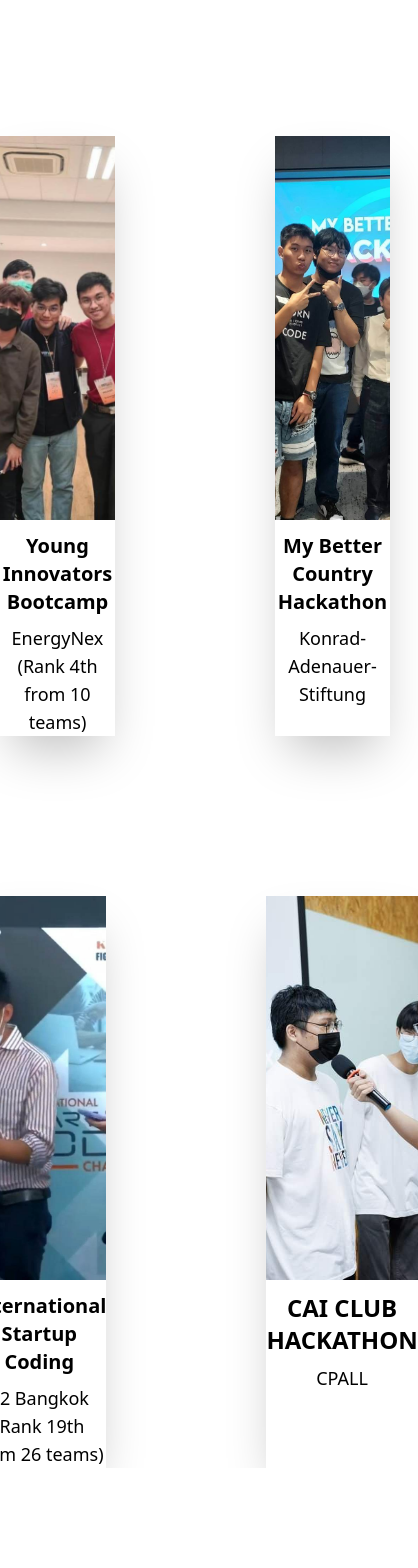
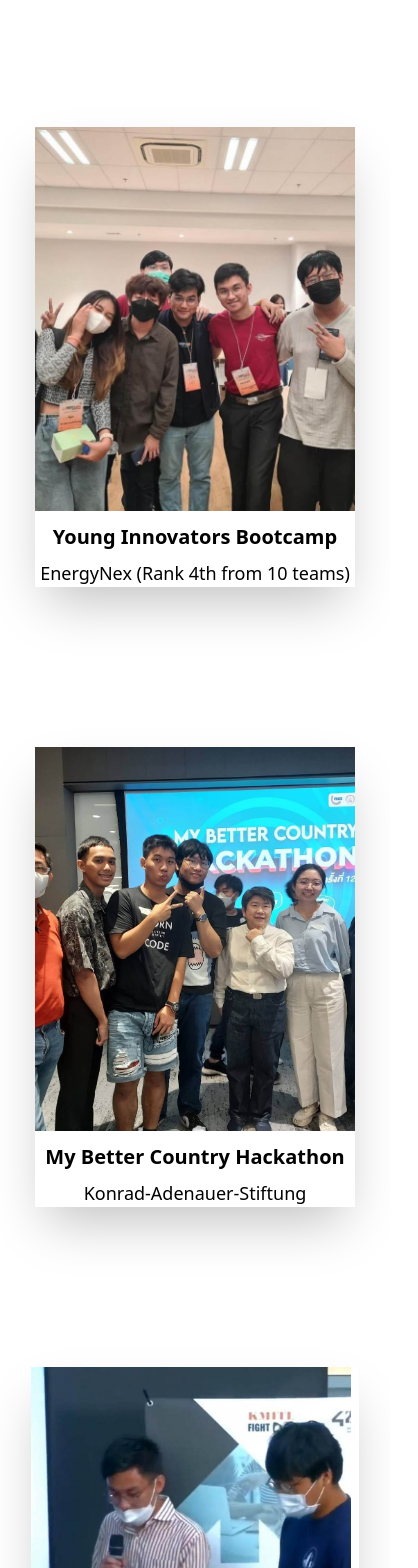
Before and after one commit to Pheeraphat47/old-portfolio, a React (Create React App) app: page /Activity in a window 390 px wide. Shown: the part 280-1848 px from the top of the page, 418 px wide, since content can reach past the window. Before the commit the page ends 1748 px from the top, so only its background shows below. Built offline with nearby package versions, Linux system fonts and the light colour scheme.

Commit message:
finish responsive

```diff
--- a/src/Pages/Activity.jsx
+++ b/src/Pages/Activity.jsx
@@ -1,7 +1,10 @@
+import "../Styles/Column.css";
+
+
 function Activity() {
   return (
     <div>
-      <h1 className="text-5xl mt-32 text-center font-bold">Activity</h1>
+      <h1 className="text-5xl mt-32 text-center font-bold topic">Activity</h1>
 
       {/* เรียงตามวันที่ได้  (ก่อน-หลัง)
               1. Tobeit66
@@ -11,11 +14,11 @@ function Activity() {
             */}
 
       <div className="mt-40">
-        <div className="flex flex-row justify-center">
-          <div className="helloworld mr-40 shadow-2xl hover:scale-110 duration-150 ">
+        <div className="flex flex-row justify-center first_column">
+          <div className="first mr-40 shadow-2xl hover:scale-110 duration-150 ">
             <img
               src="../img/Energynex.jpg"
-              alt="helloworld"
+              alt="energynex"
               className="w-80 h-96 object-cover"
             />
             <h3 className="text-center text-xl font-semibold pt-3 pb-2">
@@ -24,10 +27,10 @@ function Activity() {
             <p className="text-center text-lg">EnergyNex (Rank 4th from 10 teams)</p>
           </div>
 
-          <div className="climathon shadow-2xl hover:scale-110 duration-150 ">
+          <div className="second shadow-2xl hover:scale-110 duration-150 ">
             <img
               src="../img/bettercountry.jpg"
-              alt="environhack"
+              alt="mybettercountry"
               className="w-80 h-96 object-cover"
             />
             <h3 className="text-center text-xl font-semibold pt-3 pb-2">
@@ -37,11 +40,11 @@ function Activity() {
           </div>
         </div>
 
-        <div className="flex flex-row justify-center mt-40">
-          <div className="charmcase mr-40 shadow-2xl hover:scale-110 duration-150 ">
+        <div className="flex flex-row justify-center mt-40 second_column">
+          <div className="third mr-40 shadow-2xl hover:scale-110 duration-150 ">
             <img
               src="../img/42Bangkok.jpg"
-              alt="chula"
+              alt="42Bangkok"
               className="w-80 h-96 object-cover"
             />
             <h3 className="text-center text-xl font-semibold pt-3 pb-2">
@@ -50,10 +53,10 @@ function Activity() {
             <p className="text-center text-lg">42 Bangkok (Rank 19th from 26 teams)</p>
           </div>
 
-          <div className="tobeit shadow-2xl hover:scale-110 duration-150">
+          <div className="fourth shadow-2xl hover:scale-110 duration-150">
             <img
               src="../img/Caihackathon.jpg"
-              alt="tobeit"
+              alt="caihackathon"
               className="w-80 h-96 object-cover"
             />
             <h3 className="text-center text-2xl font-semibold pt-3 pb-2">
--- a/src/Pages/Award.jsx
+++ b/src/Pages/Award.jsx
@@ -1,7 +1,9 @@
+import "../Styles/Column.css";
+
 function Award() {
   return (
     <div>
-      <h1 className="text-5xl mt-32 text-center font-bold">Award&Honors</h1>
+      <h1 className="text-5xl mt-32 text-center font-bold topic">Award&Honors</h1>
 
       {/* เรียงตามวันที่ได้  (ก่อน-หลัง)
               1. Tobeit66
@@ -11,8 +13,8 @@ function Award() {
             */}
 
       <div className="mt-40">
-        <div className="flex flex-row justify-center">
-          <div className="helloworld mr-40 shadow-2xl hover:scale-110 duration-150 ">
+        <div className="flex flex-row justify-center first_column">
+          <div className="first mr-40 shadow-2xl hover:scale-110 duration-150 ">
             <img
               src="../img/Helloworld.jpg"
               alt="helloworld"
@@ -22,7 +24,7 @@ function Award() {
             <p className="text-center text-lg">Best FrontEnd Development</p>
           </div>
 
-          <div className="climathon shadow-2xl hover:scale-110 duration-150 ">
+          <div className="second shadow-2xl hover:scale-110 duration-150 ">
             <img
               src="../img/Environhack.jpg"
               alt="environhack"
@@ -33,8 +35,8 @@ function Award() {
           </div>
         </div>
 
-        <div className="flex flex-row justify-center mt-40">
-          <div className="charmcase mr-40 shadow-2xl hover:scale-110 duration-150 ">
+        <div className="flex flex-row justify-center mt-40 second_column">
+          <div className="third mr-40 shadow-2xl hover:scale-110 duration-150 ">
             <img
               src="../img/Chula.png"
               alt="chula"
@@ -44,7 +46,7 @@ function Award() {
             <p className="text-center text-lg">1st Runner Up</p>
           </div>
 
-          <div className="tobeit shadow-2xl hover:scale-110 duration-150">
+          <div className="fourth shadow-2xl hover:scale-110 duration-150">
             <img
               src="../img/Tobeit.jpg"
               alt="tobeit"
--- a/src/Pages/Project.jsx
+++ b/src/Pages/Project.jsx
@@ -1,7 +1,10 @@
+import "../Styles/Column.css";
+
+
 function Project() {
   return (
     <div>
-      <h1 className="text-5xl mt-32 text-center font-bold">Projects</h1>
+      <h1 className="text-5xl mt-32 text-center font-bold topic">Projects</h1>
 
       {/* เรียงตามวันที่ได้  (ก่อน-หลัง)
               1. Tobeit66
@@ -11,8 +14,8 @@ function Project() {
             */}
 
       <div className="mt-40">
-        <div className="flex flex-row justify-center">
-          <div className="worldcup mr-40 shadow-2xl hover:scale-110 duration-150 ">
+        <div className="flex flex-row justify-center first_column">
+          <div className="first mr-40 shadow-2xl hover:scale-110 duration-150 ">
             <img
               src="../img/worldcup.png"
               alt="worldcup"
@@ -24,7 +27,7 @@ function Project() {
             <p className="text-center text-lg">Nodejs&Expressjs Projects</p>
           </div>
 
-          <div className="registrationform shadow-2xl hover:scale-110 duration-150 ">
+          <div className="second shadow-2xl hover:scale-110 duration-150 ">
             <img
               src="../img/Registrationform.png"
               alt="Registrationform"
@@ -37,8 +40,8 @@ function Project() {
           </div>
         </div>
 
-        <div className="flex flex-row justify-center mt-40">
-          <div className="diary mr-40 shadow-2xl hover:scale-110 duration-150 ">
+        <div className="flex flex-row justify-center mt-40 second_column">
+          <div className="third mr-40 shadow-2xl hover:scale-110 duration-150 ">
             <img
               src="../img/Diary.png"
               alt="Diary"
@@ -50,7 +53,7 @@ function Project() {
             <p className="text-center text-lg">Web Technology Projects</p>
           </div>
 
-          <div className="todolist shadow-2xl hover:scale-110 duration-150">
+          <div className="fourth shadow-2xl hover:scale-110 duration-150">
             <img
               src="../img/todolist.png"
               alt="todolist"
--- /dev/null
+++ b/src/Styles/Column.css
@@ -0,0 +1,41 @@
+@media screen and (max-width: 820px) {
+    .first_column{
+        flex-direction: column;
+        align-items: center;
+    }
+
+    .first{
+        margin: 0 auto;
+    }
+
+    .second{
+        margin-top: 10rem;
+    }
+
+    .third{
+        margin: 0 auto;
+    }
+
+    .fourth{
+        margin-top: 10rem;
+    }
+
+    .second_column{
+        flex-direction: column;
+        align-items: center;
+    }
+
+    .topic{
+        font-size: 2.441rem;
+    }
+}
+
+@media screen and (max-width: 375px) {
+    .first_column{
+        width: -2%;
+    }
+
+    .second_column{
+        width: -2%;
+    }
+}
--- /dev/null
+++ b/src/Styles/Home.css
@@ -0,0 +1,11 @@
+@media  screen and (max-width:1060px){
+    .skill_content{
+        flex-direction: column;
+        margin-right: -5px;
+    }
+
+    #VersionControl{
+        margin-right: 0;
+        margin-left: 0;
+    }
+}
--- a/src/Styles/Navbar.css
+++ b/src/Styles/Navbar.css
@@ -8,7 +8,7 @@
 :root {
     --mainNavColor: #29335C;
     --mainNavColorLight: #5767aa;
-    --secondaryNavColor: #DB2B39;
+    --secondaryNavColor: yellow;
     --textNavColor: #eee;
 }
 
@@ -24,15 +24,15 @@ header {
 
 
 
-.nav-link{
+#nav-link{
     margin: 0 2rem  ;
     color: var(--textNavColor);
     text-decoration: none;
     font-size: 1.25em;
 }
 
-.nav-link:hover{
-    color: var(--secondaryNavColor);
+#nav-link:hover{
+   opacity: 0.75;
 }
 
 
@@ -53,7 +53,7 @@ header .nav-btn {
 
 
 
-@media screen and (max-width: 1024px) {
+@media screen and (max-width: 1060px) {
     header .nav-btn {
         visibility: visible;
         opacity: 1;
--- a/src/components/navbar.jsx
+++ b/src/components/navbar.jsx
@@ -1,27 +1,45 @@
 import { FaBars, FaTimes } from "react-icons/fa";
 import { useRef } from "react";
 import "../Styles/Navbar.css";
-import {Link} from "react-router-dom";
-
-
+import { NavLink } from "react-router-dom";
 
 function Navbar() {
   const navRef = useRef();
   const showNavbar = () => {
     navRef.current.classList.toggle("responsive_nav");
-    }
+  };
   const hideNavbar = () => {
     navRef.current.classList.remove("responsive_nav");
-    }
+  };
+
+  const navLinkStyles = ({ isActive }) => {
+    return {
+      fontWeight: isActive ? "bold" : "normal",
+      color: isActive ? "yellow" : "white",
+    };
+  };
+
+
+
   return (
     <header>
       <h3 className="text-3xl font-bold italic">Portfolio</h3>
       <nav ref={navRef} onClick={hideNavbar}>
-                <Link to="/" className="nav-link" >Home</Link>
-                <Link to="/Award" className="nav-link" >Award</Link>
-                <Link to="/Project" className="nav-link">Project</Link>
-                <Link to="/Activity" className="nav-link">Activity</Link>
-                <Link to="/Contact" className="nav-link">Contact</Link>
+        <NavLink to="/" id ="nav-link" style={navLinkStyles} >
+          Home
+        </NavLink>
+        <NavLink to="/Award" id="nav-link" style={navLinkStyles}>
+          Award
+        </NavLink>
+        <NavLink to="/Project" id="nav-link" style={navLinkStyles}>
+          Project
+        </NavLink>
+        <NavLink to="/Activity" id="nav-link" style={navLinkStyles}>
+          Activity
+        </NavLink>
+        <NavLink to="/Contact" id="nav-link" style={navLinkStyles}>
+          Contact
+        </NavLink>
         {/* Close Button */}
         <button className="nav-btn nav-close-btn" onClick={showNavbar}>
           <FaTimes />
```
Also changed, not shown: src/Pages/Home.jsx (+18 -7 lines). Lines whose indentation alone changed are shown as unchanged.
